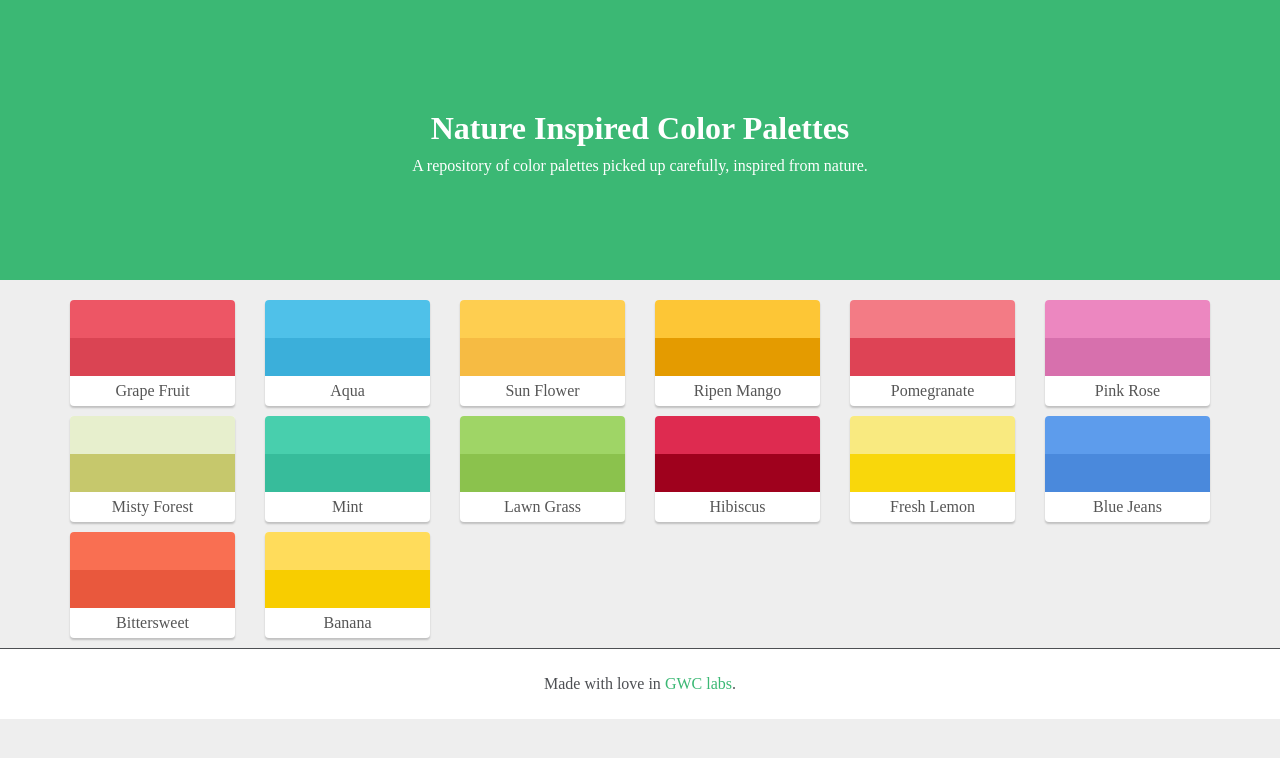
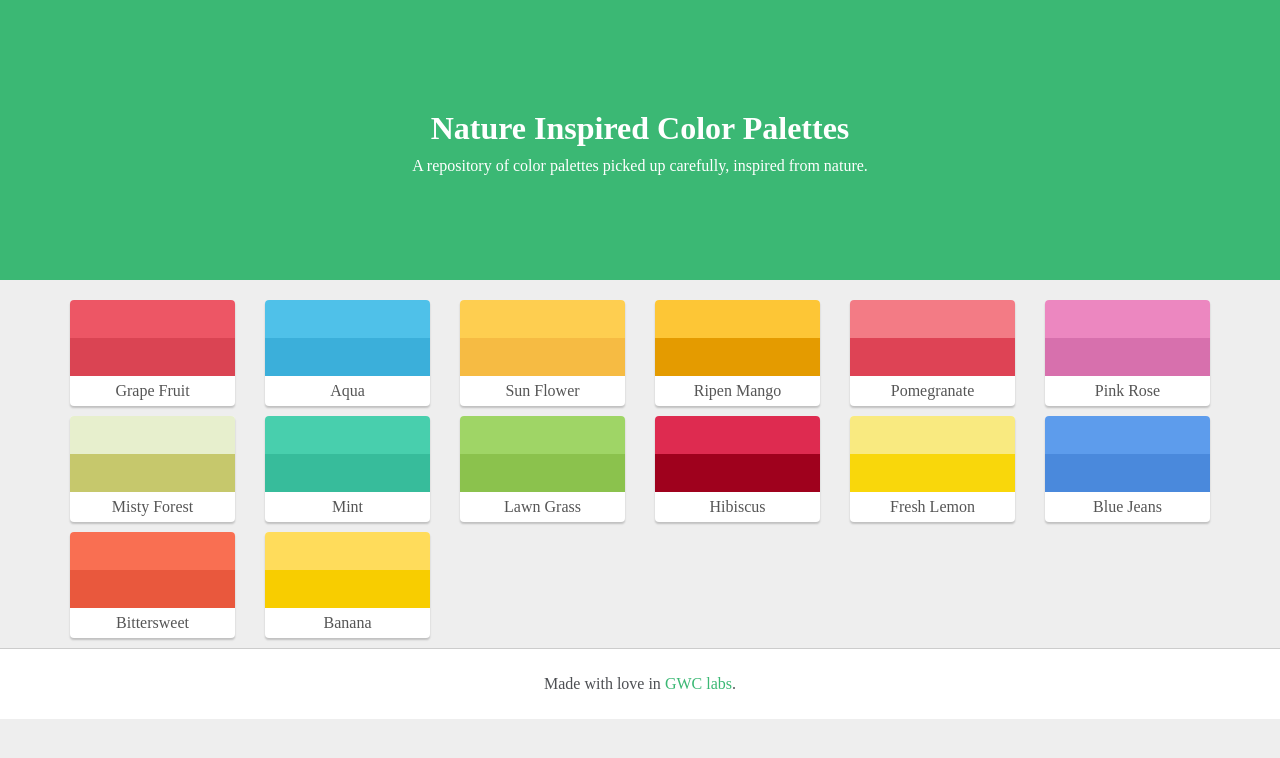
Before and after one commit to guyswhocode/nalettes, a Jekyll site: the page built from index.html, in a window 1280 px wide. Shown: the top 758 px of the page. Built offline with Jekyll 4.4.1, drawn with Linux system fonts in a browser that asks for light colours.

Commit message:
fixes footer border

```diff
--- a/public/css/style.css
+++ b/public/css/style.css
@@ -62,7 +62,7 @@ header p{
 footer{
 	padding:10px 0px;
 	background-color: #fff;
-	border-top:1px solid #4d4f53;
+	border-top:1px solid #ccc;
 	margin-top:10px;
 }
 footer p{
```
